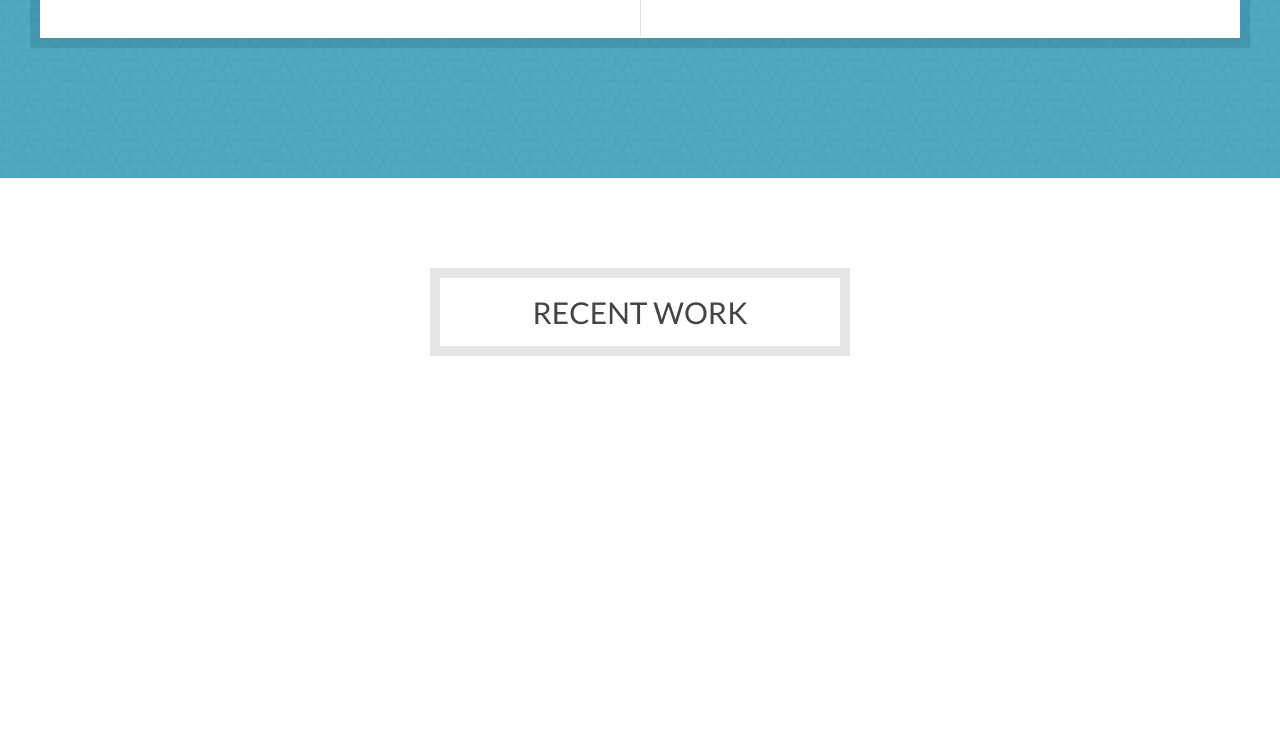
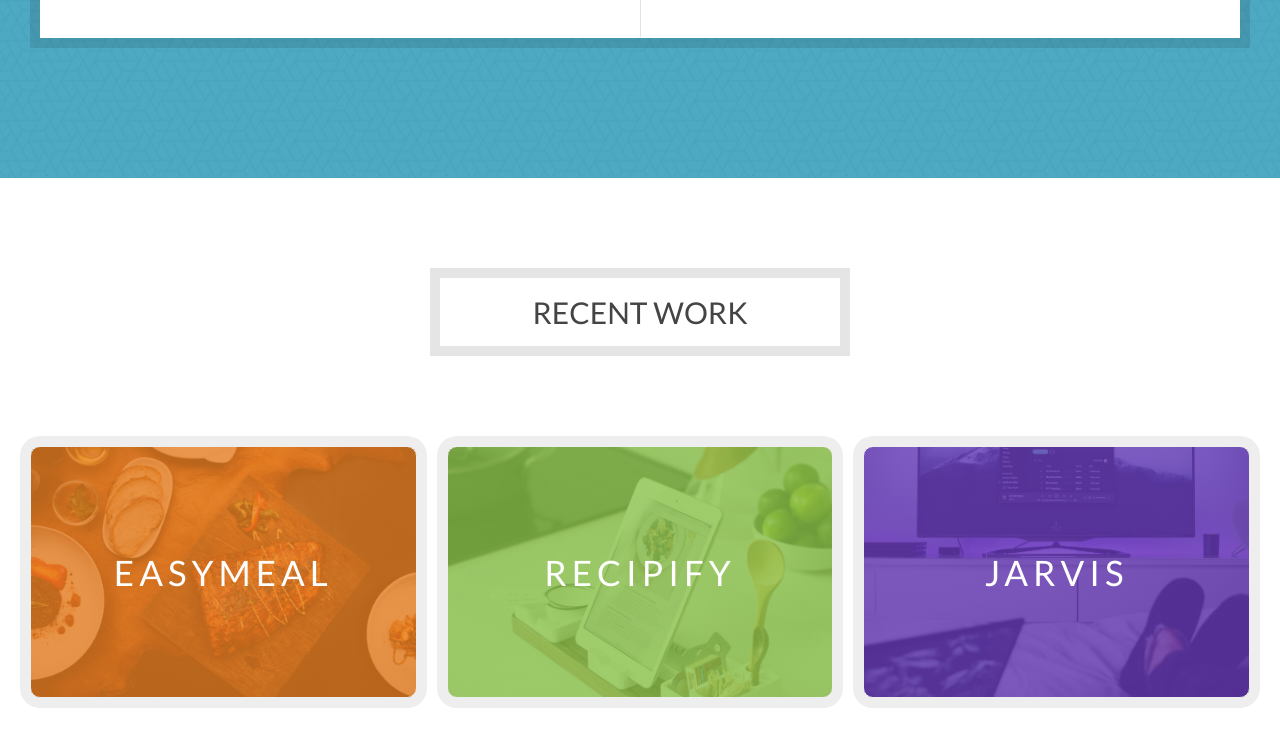
Before and after one commit to shomail/shomail.github.io, a website: page index.html in a window 1280 px wide. Shown: the part 2125-2871 px from the top of the page. Before the commit the page ends 2611 px from the top, so only its background shows below. Drawn offline with Linux system fonts and the light colour scheme.

Commit message:
work section style

```diff
--- a/index.html
+++ b/index.html
@@ -128,6 +128,22 @@
 
       <section class="section-work">
         <h2 class="section-work__heading"><span>Recent Work</span></h2>
+        <div class="section-work__grid">
+          <div class="section-work__project section-work__project--easymeal">
+            <h2 class="section-work__title">Easymeal</h2>
+
+          </div>
+
+          <div class="section-work__project section-work__project--recipify">
+            <h2 class="section-work__title">Recipify</h2>
+
+          </div>
+
+          <div class="section-work__project section-work__project--jarvis">
+            <h2 class="section-work__title">Jarvis</h2>
+
+          </div>
+        </div>
       </section>
     </div>
   </body>
--- a/sass/_work.scss
+++ b/sass/_work.scss
@@ -14,4 +14,69 @@
     // transform: skew(-10deg);
     box-shadow: 0 0 0 10px rgba(0, 0, 0, 0.1);
   }
+
+  &__grid {
+    display: flex;
+    justify-content: center;
+    margin-top: 10rem;
+  }
+
+  &__project {
+    flex: 1;
+    margin-right: 3rem;
+    border: 1px solid #eee;
+    min-height: 25rem;
+    border-radius: 1rem;
+    box-shadow: 0px 0px 0px 10px #eee;
+    text-align: center;
+    line-height: 25rem;
+  }
+
+  &__project:first-child {
+    margin-left: 3rem;
+  }
+
+  &__title {
+    font-size: 3.5rem;
+    font-weight: 400;
+    color: #fff;
+    text-transform: uppercase;
+    letter-spacing: .5rem;
+    // font-style: italic;
+  }
+
+  &__project--easymeal {
+    background-image: linear-gradient(rgba(#e67e22, 0.8), rgba(#e67e22, 0.8)), url(../img/easymeal.jpg);
+    background-size: 40rem;
+    background-position: center;
+    background-repeat: no-repeat;
+    transition: all 0.5s ease;
+
+    &:hover {
+      background-size: 45rem;
+    }
+  }
+
+  &__project--recipify {
+    background-image: linear-gradient(rgba(#8BC34A, 0.8), rgba(#8BC34A, 0.8)), url(../img/recipify.jpg);
+    background-size: 40rem;
+    background-position: center;
+    background-repeat: no-repeat;
+    transition: all 0.5s ease;
+    &:hover {
+      background-size: 45rem;
+    }
+  }
+
+  &__project--jarvis {
+    background-image: linear-gradient(rgba(#673AB7, 0.8), rgba(#673AB7, 0.8)), url(../img/jarvis.jpg);
+    background-size: 40rem;
+    background-position: center;
+    background-repeat: no-repeat;
+    transition: all 0.5s ease;
+    &:hover {
+      background-size: 45rem;
+    }
+  }
+
 }
```
Also changed, not shown: css/style.css, img/easymeal.jpg (added), img/jarvis.jpg (added), img/recipify.jpg (added).
